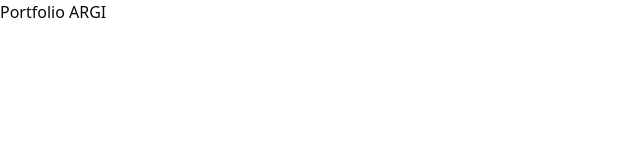
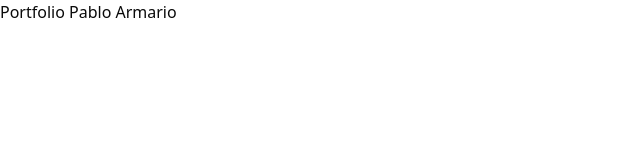
Before and after one commit to pabloarmario99/portfolio-pabloarmario, a Vue app: page / in a window 1280 px wide. Shown: the top 160 px of the page, without its empty margins (0-640 px from the left). Built offline with nearby package versions, Linux system fonts and the light colour scheme.

Commit message:
Cambio nombre (prueba commit)

```diff
--- a/src/pages/home/Home.vue
+++ b/src/pages/home/Home.vue
@@ -5,7 +5,7 @@
 
 <template>
 
-<h1>Portfolio ARGI</h1>
+<h1>Portfolio Pablo Armario</h1>
 
 
 </template>
```
